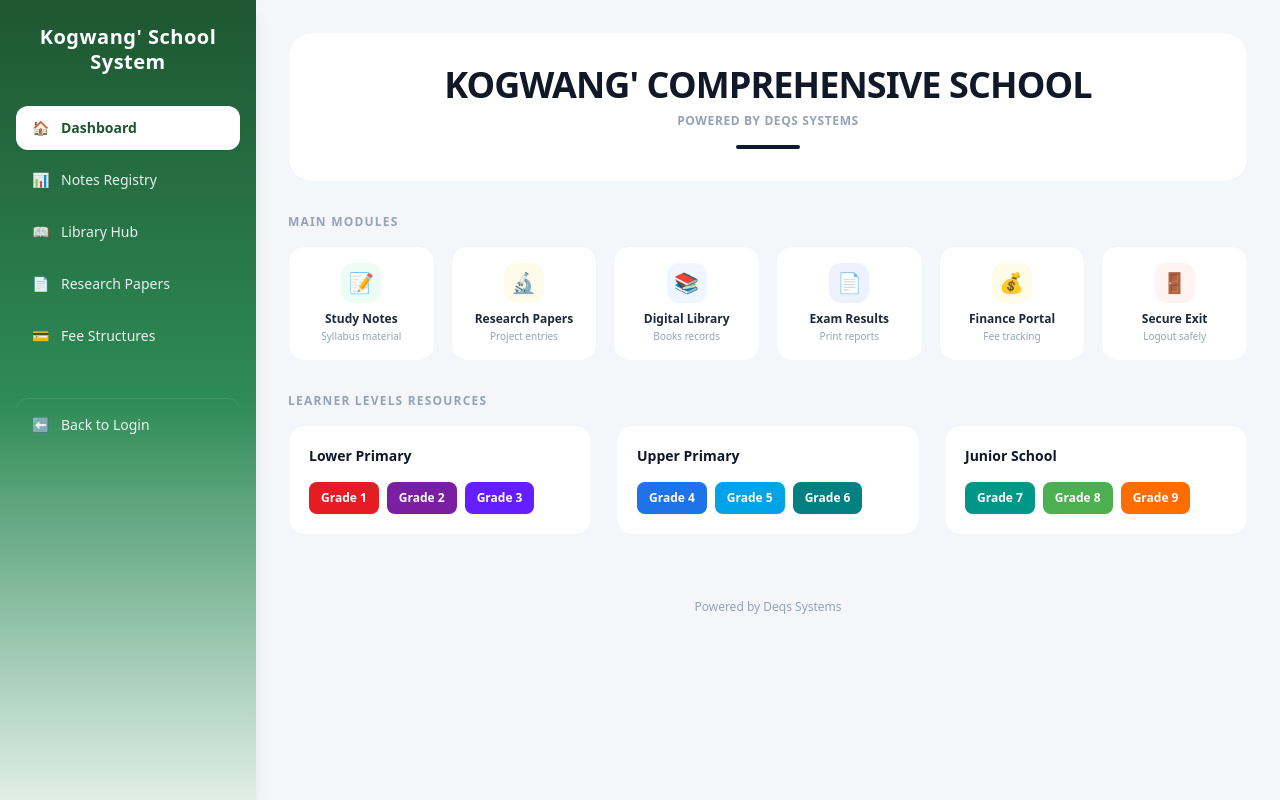
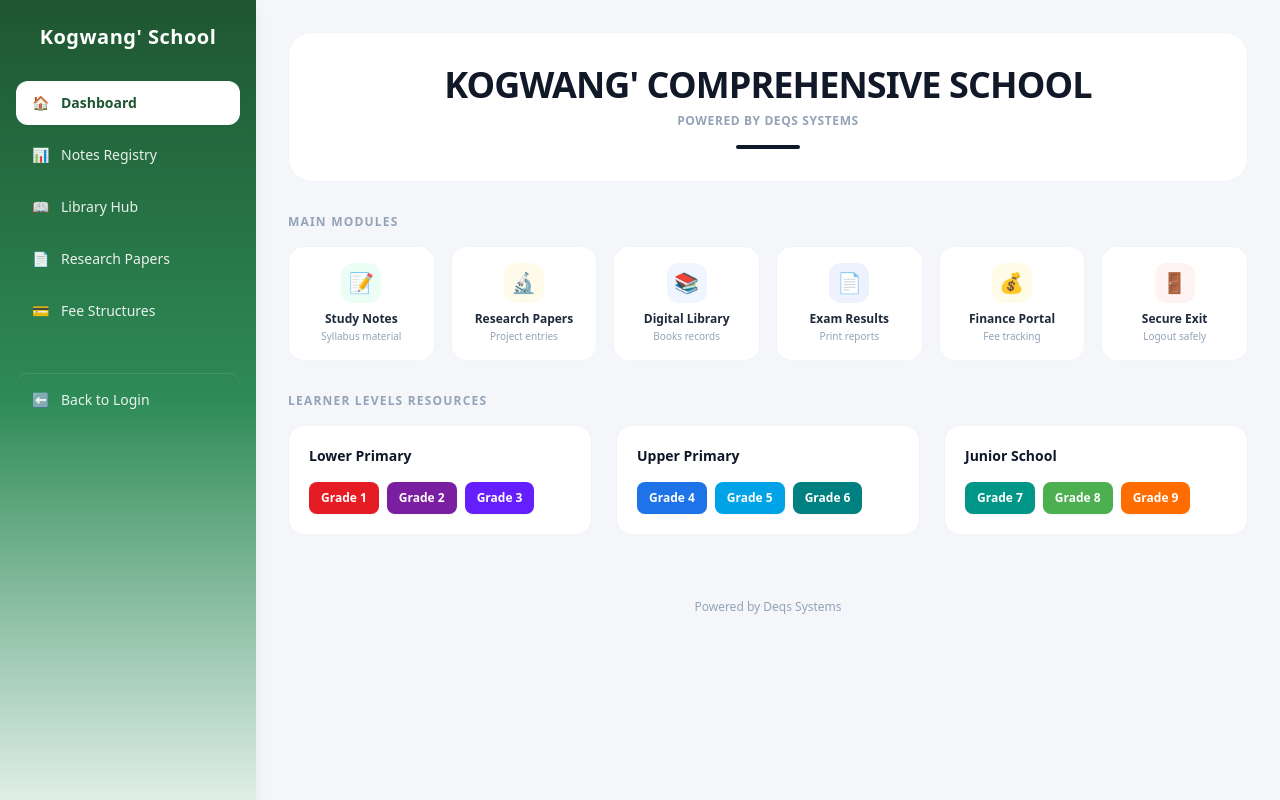
Before and after one commit to deqssystems1-rgb/deqssystems1, a Django app: page /students-portal/ in a window 1280 px wide. Run offline with Django 5.2, Linux system fonts and the light colour scheme; some libraries are stand-ins or nearby versions.

Commit message:
Update students_base.html

```diff
--- a/templates/students_base.html
+++ b/templates/students_base.html
@@ -19,7 +19,7 @@
     <aside class="w-64 bg-gradient-to-b from-[#1E5631] via-[#2E8B57] to-[#34A853]/10 min-h-screen p-4 flex flex-col gap-6 shrink-0 shadow-lg z-20">
         <!-- Sidebar Brand Title -->
         <div class="px-3 py-2 text-white text-center">
-            <h2 class="text-xl font-bold tracking-wide leading-tight">Kogwang' School<br>System</h2>
+            <h2 class="text-xl font-bold tracking-wide leading-tight">Kogwang' School </h2>
         </div>
 
         <!-- Sidebar Interactive Navigation Links -->
```
